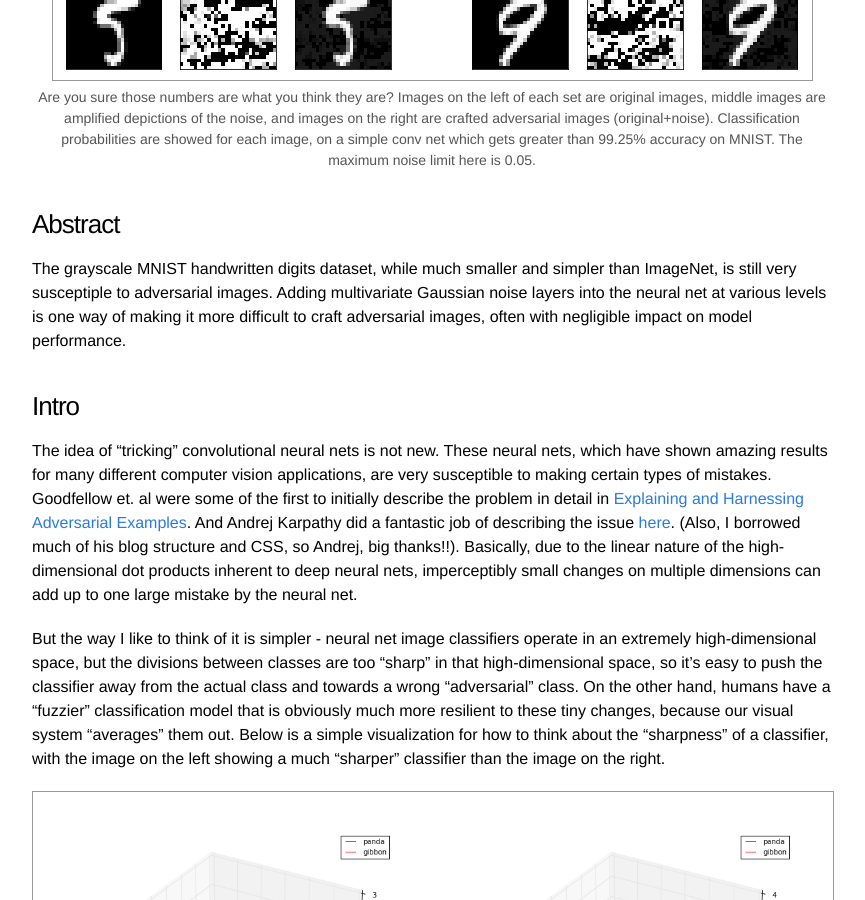
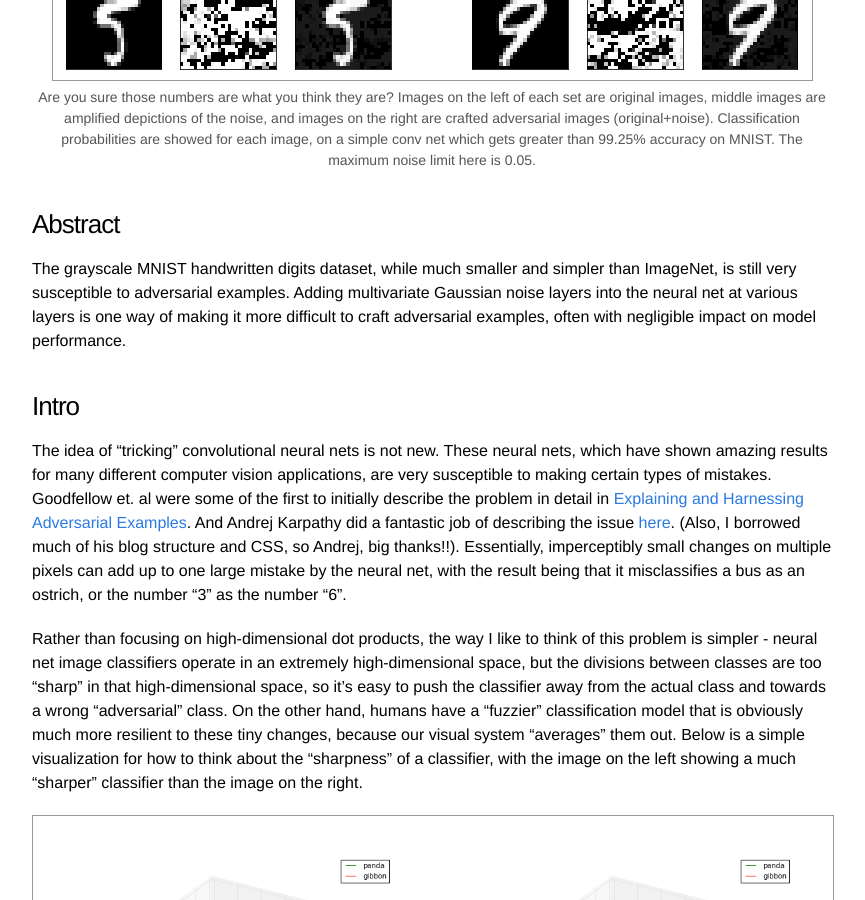
Before and after one commit to dalewis/dalewis.github.io, a Jekyll site: the page built from _posts/2017-04-03-adversarial-mnist.markdown, in a window 1280 px wide and 900 px high, scrolled down 480 px. Shown: the whole window, without its empty margins (208-1073 px from the left). Built offline with Jekyll 4.4.1, drawn with Linux system fonts in a browser that asks for light colours; formulas are drawn with MathJax 3.

Commit message:
Some intro edits.

```diff
--- a/_posts/2017-04-03-adversarial-mnist.markdown
+++ b/_posts/2017-04-03-adversarial-mnist.markdown
@@ -75,15 +75,15 @@ mathjax: true
 
 ### Abstract
 
-The grayscale MNIST handwritten digits dataset, while much smaller and simpler than ImageNet, is still very susceptiple to adversarial images. Adding multivariate Gaussian noise layers into the neural net at various levels is one way of making it more difficult to craft adversarial images, often with negligible impact on model performance.
+The grayscale MNIST handwritten digits dataset, while much smaller and simpler than ImageNet, is still very susceptible to adversarial examples. Adding multivariate Gaussian noise layers into the neural net at various layers is one way of making it more difficult to craft adversarial examples, often with negligible impact on model performance.
 
 ### Intro
 
 The idea of "tricking" convolutional neural nets is not new. These neural nets, which have shown amazing results for many different computer vision applications, are very susceptible to making certain types of mistakes. Goodfellow et. al were some of the first to initially describe the problem in detail in [Explaining and Harnessing Adversarial Examples](https://arxiv.org/abs/1412.6572). And Andrej Karpathy did a fantastic job of
 describing the issue [here](https://karpathy.github.io/2015/03/30/breaking-convnets/).
-(Also, I borrowed much of his blog structure and CSS, so Andrej, big thanks!!). Basically, due to the linear nature of the high-dimensional dot products inherent to deep neural nets, imperceptibly small changes on multiple dimensions can add up to one large mistake by the neural net.
+(Also, I borrowed much of his blog structure and CSS, so Andrej, big thanks!!). Essentially, imperceptibly small changes on multiple pixels can add up to one large mistake by the neural net, with the result being that it misclassifies a bus as an ostrich, or the number "3" as the number "6".
 
-But the way I like to think of it is simpler - neural net image classifiers operate in an extremely high-dimensional space, but the divisions between classes are too "sharp" in that high-dimensional space, so it's easy to push the classifier away from the actual class and towards a wrong "adversarial" class. On the other hand, humans have a "fuzzier" classification model that is obviously much more resilient to these tiny changes, because our visual system "averages" them out. Below is a simple visualization for how to think about the "sharpness" of a classifier, with the image on the left showing a much "sharper" classifier than the image on the right.
+Rather than focusing on high-dimensional dot products, the way I like to think of this problem is simpler - neural net image classifiers operate in an extremely high-dimensional space, but the divisions between classes are too "sharp" in that high-dimensional space, so it's easy to push the classifier away from the actual class and towards a wrong "adversarial" class. On the other hand, humans have a "fuzzier" classification model that is obviously much more resilient to these tiny changes, because our visual system "averages" them out. Below is a simple visualization for how to think about the "sharpness" of a classifier, with the image on the left showing a much "sharper" classifier than the image on the right.
 
 <div class="imgcap">
   <img src="/assets/mnist_adv/classification_visualization.png">
```
